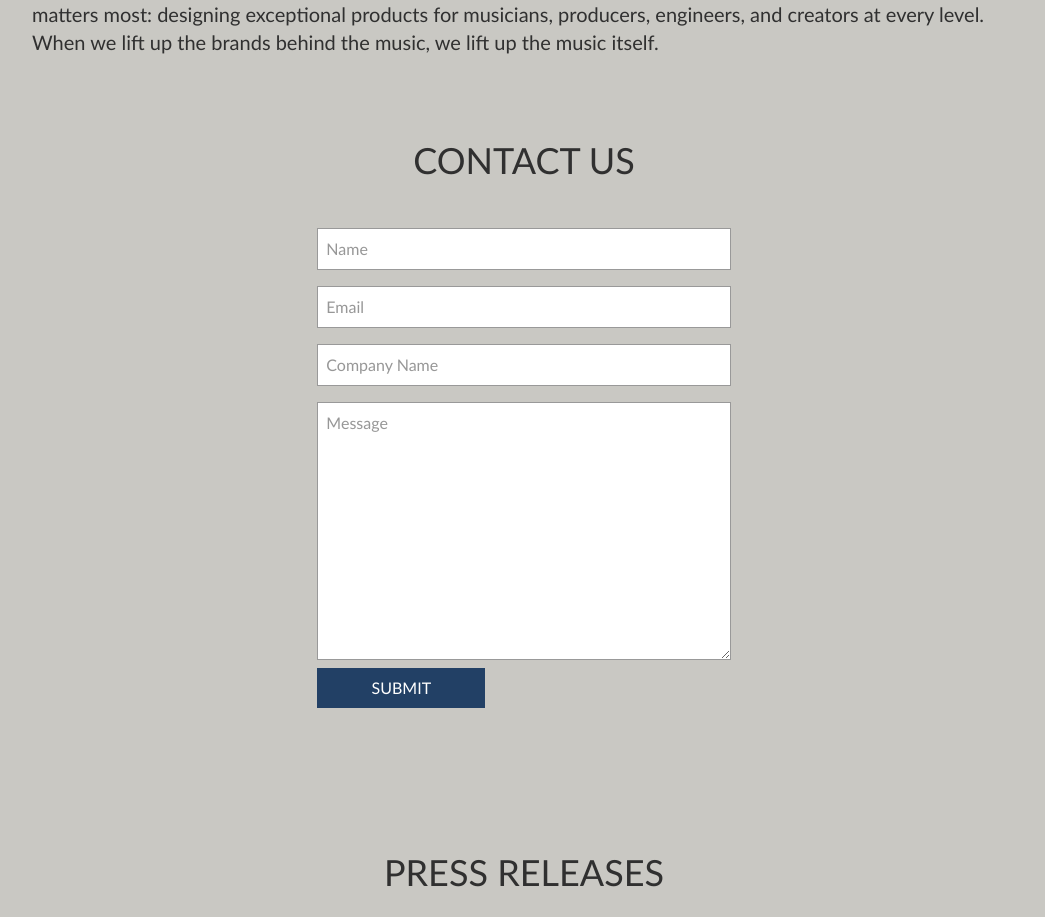
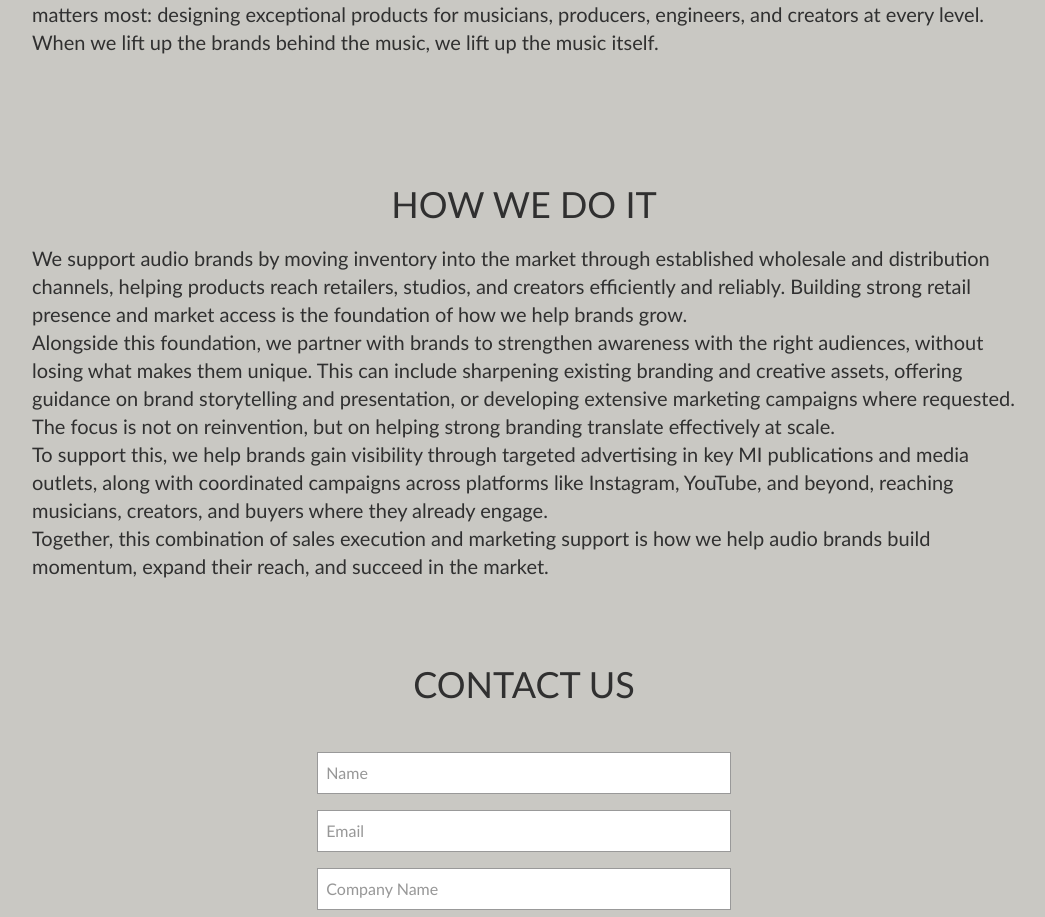
Before and after one commit to BrandonZippe/acg-client, a Next.js app: page / in a window 1280 px wide. Shown: the part 2201-3118 px from the top of the page, without its empty margins (116-1161 px from the left). Built offline with nearby package versions, Linux system fonts and the light colour scheme.

Commit message:
updating homepage language

```diff
--- a/app/page.tsx
+++ b/app/page.tsx
@@ -96,6 +96,13 @@ export default function Home() {
             <h1 className="text-center my-5 text-4xl uppercase">Our Mission</h1>
             <p className="text-xl">At Audio Collective Group, our mission is to strengthen the music industry by supporting and scaling the brands that fuel it. We provide a shared backbone of operational excellence so that each brand can focus on what matters most: designing exceptional products for musicians, producers, engineers, and creators at every level. When we lift up the brands behind the music, we lift up the music itself.</p>
           </div>
+          <div className="md:py-16 max-w-5xl mx-auto p-5">
+            <h1 className="text-center mb-5 text-4xl uppercase">How We Do It</h1>
+            <p className="text-xl">We support audio brands by moving inventory into the market through established wholesale and distribution channels, helping products reach retailers, studios, and creators efficiently and reliably. Building strong retail presence and market access is the foundation of how we help brands grow.</p>
+            <p className="text-xl">Alongside this foundation, we partner with brands to strengthen awareness with the right audiences, without losing what makes them unique. This can include sharpening existing branding and creative assets, offering guidance on brand storytelling and presentation, or developing extensive marketing campaigns where requested. The focus is not on reinvention, but on helping strong branding translate effectively at scale.</p>
+            <p className="text-xl">To support this, we help brands gain visibility through targeted advertising in key MI publications and media outlets, along with coordinated campaigns across platforms like Instagram, YouTube, and beyond, reaching musicians, creators, and buyers where they already engage.</p>
+            <p className="text-xl">Together, this combination of sales execution and marketing support is how we help audio brands build momentum, expand their reach, and succeed in the market.</p>
+          </div>
           <h1 className="text-center my-5 text-4xl uppercase">Contact Us</h1>
           <Form />
           <div className="md:py-16 max-w-5xl mx-auto p-5">
```
